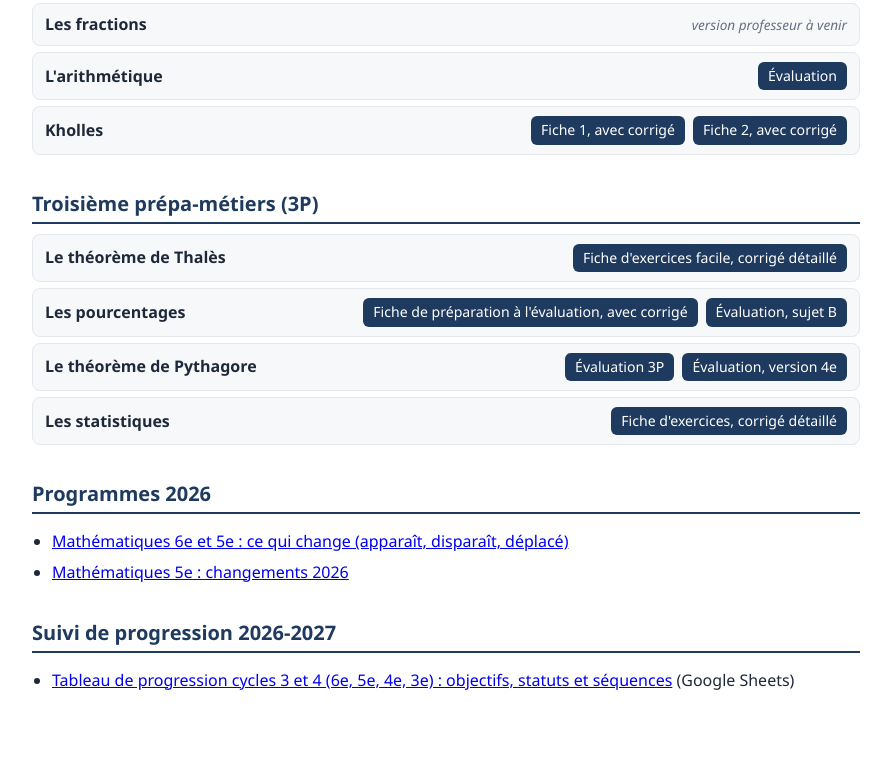
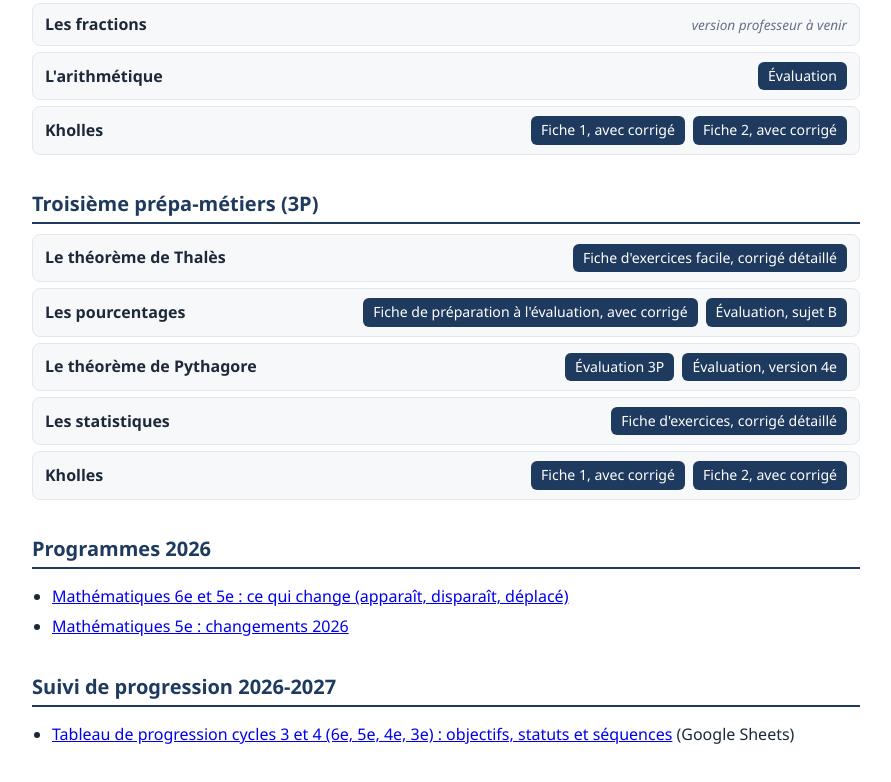
Before and after one commit to jmeresse-arch/MATHS-RUISSEAU, a plain HTML site: page espace-prof-k7q3x9/index.html in a window 1280 px wide. Shown: the part 1078-1860 px from the top of the page, without its empty margins (194-1085 px from the left). Drawn offline with Linux system fonts and the light colour scheme.

Commit message:
Kholles 3P : fiches 1 et 2 dans l'espace enseignant (5 Rapido + 1 exercice de statistiques, corrigés inclus)
Co-Authored-By: Claude Sonnet 5.5 <noreply@anthropic.com>
Claude-Session: https://claude.ai/code/session_01AEqhqxNJMts3surB22YuLk

```diff
--- a/espace-prof-k7q3x9/index.html
+++ b/espace-prof-k7q3x9/index.html
@@ -61,6 +61,7 @@
 <div class="chap"><b>Les pourcentages</b><span class="docs"><a href="3p/pourcentages/prepa-evaluation-corrige.pdf" target="_blank" rel="noopener">Fiche de préparation à l'évaluation, avec corrigé</a><a href="3p/pourcentages/evaluation-sujet-B.pdf" target="_blank" rel="noopener">Évaluation, sujet B</a></span></div>
 <div class="chap"><b>Le théorème de Pythagore</b><span class="docs"><a href="3p/pythagore/evaluation-3p.pdf" target="_blank" rel="noopener">Évaluation 3P</a><a href="3p/pythagore/evaluation-version-4e.pdf" target="_blank" rel="noopener">Évaluation, version 4e</a></span></div>
 <div class="chap"><b>Les statistiques</b><span class="docs"><a href="3p/statistiques/exercices-corrige.pdf" target="_blank" rel="noopener">Fiche d'exercices, corrigé détaillé</a></span></div>
+<div class="chap"><b>Kholles</b><span class="docs"><a href="3p/kholles/fiche1.pdf" target="_blank" rel="noopener">Fiche 1, avec corrigé</a><a href="3p/kholles/fiche2.pdf" target="_blank" rel="noopener">Fiche 2, avec corrigé</a></span></div>
 <h2 id="programmes">Programmes 2026</h2>
 <ul>
   <li><a href="programmes/changements-programmes-6e-5e.html">Mathématiques 6e et 5e : ce qui change (apparaît, disparaît, déplacé)</a></li>
```
Also changed, not shown: 2 other files.
